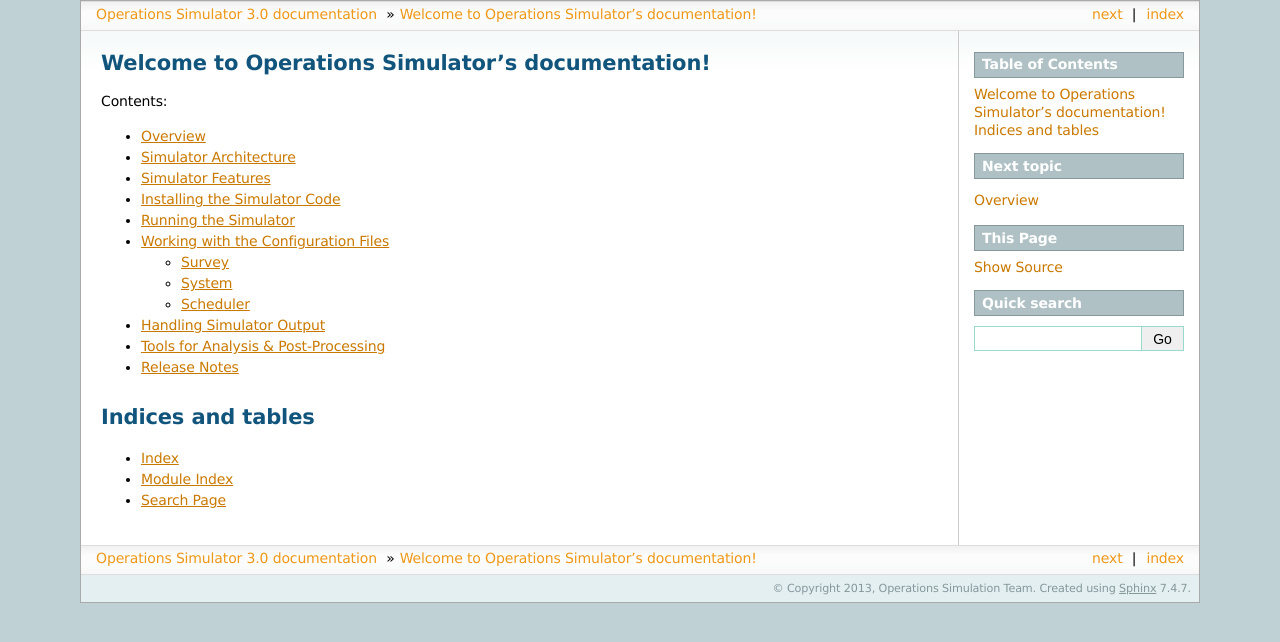
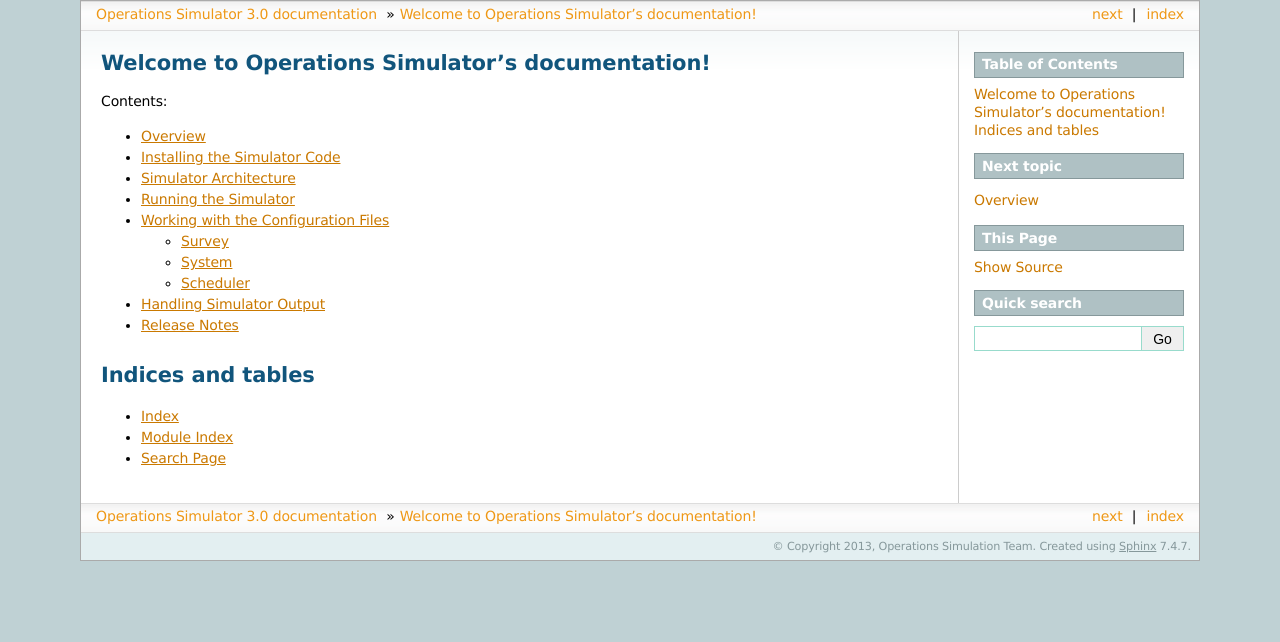
Before and after one commit to lsst-sims/legacy_sims_operations, a Sphinx documentation site: the page built from doc/source/index.rst, in a window 1280 px wide. Shown: the top 642 px of the page. Built offline with Sphinx 7.4.7, drawn with Linux system fonts in a browser that asks for light colours; formulas are drawn with MathJax 3.

Commit message:
Removing analysis_tools.rst & features.rst

```diff
--- a/doc/source/analysis_tools.rst
+++ /dev/null
@@ -1,7 +0,0 @@
-.. _analysis_tools.rst:
-
-************************************
-Tools for Analysis & Post-Processing
-************************************
-
-Under Construction
--- a/doc/source/index.rst
+++ b/doc/source/index.rst
@@ -12,13 +12,11 @@ Contents:
    :maxdepth: 2
 
    overview.rst
+   installation.rst
    architecture.rst
-   features.rst
-   installation.rst
    execution.rst
    configuration.rst
    simulator_output.rst
-   analysis_tools.rst
    release_notes.rst
 
 Indices and tables
```
Also changed, not shown: doc/source/features.rst (deleted, +0 -7 lines).
